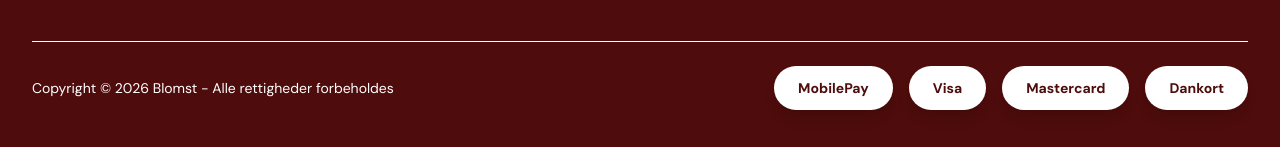
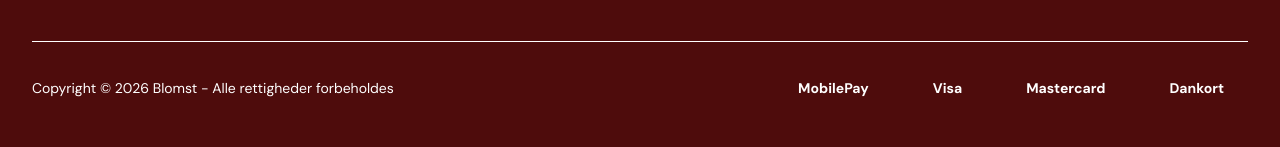
Before and after one commit to Emmafrederiksen/blomst-wp, a Next.js app: page / in a window 1280 px wide. Shown: the part 1293-1440 px from the top of the page. Built offline with nearby package versions, Linux system fonts and the light colour scheme; no server answers.

Commit message:
footer responsive + links(not working yet)

```diff
--- a/src/layout/Footer.tsx
+++ b/src/layout/Footer.tsx
@@ -3,20 +3,18 @@
 import Container from "./Container";
 import Image from "next/image";
 import logo from "../../public/images/logo.png";
+import Link from "next/link";
 
 export default function Footer() {
   return (
     <footer className="bg-brand-primary py-10">
       <Container>
         <div className="flex flex-col md:flex-row justify-between gap-10">
-
           {/* Venstre side */}
           <div className="max-w-sm">
             <div className="flex items-center gap-3">
               <Image src={logo} alt="Blomst logo" className="w-14 h-auto" />
-              <h2 className="text-brand-white text-h2 font-serif">
-                Blomst
-              </h2>
+              <h2 className="text-brand-white text-h2 font-serif">Blomst</h2>
             </div>
 
             <p className="text-brand-white mt-4 font-sans">
@@ -27,15 +25,34 @@ export default function Footer() {
 
           {/* Højre side */}
           <div className="grid grid-cols-2 md:grid-cols-3 gap-10 text-brand-white">
-
             <div>
               <h3 className="text-h3 mb-3 font-serif">Shop</h3>
               <ul className="space-y-2 font-sans">
-                <li>Alle buketter</li>
-                <li>Fødselsdag</li>
-                <li>Bryllup</li>
-                <li>Kondolence</li>
-                <li>Hverdagsbuket</li>
+                <li>
+                  <Link href="/shop" className="hover:underline">
+                    Alle buketter
+                  </Link>
+                </li>
+                <li>
+                  <Link href="/shop?category=1" className="hover:underline">
+                    Fødselsdag
+                  </Link>
+                </li>
+                <li>
+                  <Link href="/shop?category=2" className="hover:underline">
+                    Bryllup
+                  </Link>
+                </li>
+                <li>
+                  <Link href="/shop?category=3" className="hover:underline">
+                    Kondolence
+                  </Link>
+                </li>
+                <li>
+                  <Link href="/shop?category=4" className="hover:underline">
+                    Hverdagsbuket
+                  </Link>
+                </li>
               </ul>
             </div>
 
@@ -58,7 +75,6 @@ export default function Footer() {
                 <li>Privatlivspolitik</li>
               </ul>
             </div>
-
           </div>
         </div>
 
@@ -68,11 +84,19 @@ export default function Footer() {
             Copyright &copy; 2026 Blomst - Alle rettigheder forbeholdes
           </p>
 
-          <div className="flex gap-4 text-brand-white text-sm">
-            <span className="flex items-center gap-2 bg-brand-white text-brand-primary font-bold px-6 py-3 rounded-full hover:opacity-90 active:scale-95 transition-all duration-200 whitespace-nowrap font-sans shadow-lg">MobilePay</span>
-            <span className="flex items-center gap-2 bg-brand-white text-brand-primary font-bold px-6 py-3 rounded-full hover:opacity-90 active:scale-95 transition-all duration-200 whitespace-nowrap font-sans shadow-lg">Visa</span>
-            <span className="flex items-center gap-2 bg-brand-white text-brand-primary font-bold px-6 py-3 rounded-full hover:opacity-90 active:scale-95 transition-all duration-200 whitespace-nowrap font-sans shadow-lg">Mastercard</span>
-            <span className="flex items-center gap-2 bg-brand-white text-brand-primary font-bold px-6 py-3 rounded-full hover:opacity-90 active:scale-95 transition-all duration-200 whitespace-nowrap font-sans shadow-lg">Dankort</span>
+          <div className="grid grid-cols-2 md:flex gap-4 text-brand-white text-sm">
+            <span className="flex items-center gap-2 font-bold px-6 py-3 font-sans">
+              MobilePay
+            </span>
+            <span className="flex items-center gap-2 font-bold px-6 py-3 font-sans">
+              Visa
+            </span>
+            <span className="flex items-center gap-2 font-bold px-6 py-3 font-sans">
+              Mastercard
+            </span>
+            <span className="flex items-center gap-2 font-bold px-6 py-3 font-sans">
+              Dankort
+            </span>
           </div>
         </div>
       </Container>
```
